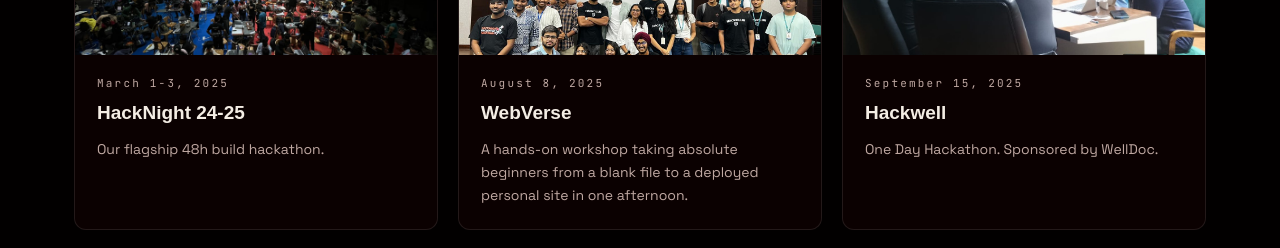
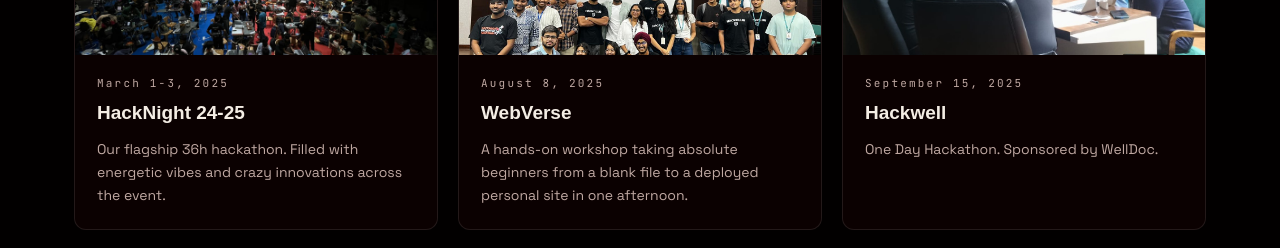
Before and after one commit to HackclubVIT/hc-main-website, a React (Vite) app: page / in a window 1280 px wide. Shown: the part 2120-2368 px from the top of the page. Built offline with nearby package versions, Linux system fonts and the light colour scheme; no server answers; a web font is replaced by a local one.

Commit message:
Revise HackNight event description
Updated description of HackNight event to reflect changes.

```diff
--- a/src/LandingPage.jsx
+++ b/src/LandingPage.jsx
@@ -37,7 +37,7 @@ const EVENTS = [
     tag: "HACKATHON",
     name: "HackNight 24-25",
     date: "March 1-3, 2025",
-    desc: "Our flagship 48h build hackathon.",
+    desc: "Our flagship 36h hackathon. Filled with energetic vibes and crazy innovations across the event.",
     image: "/images/hacknight.jpg",
     seed: 7,
   },
```
